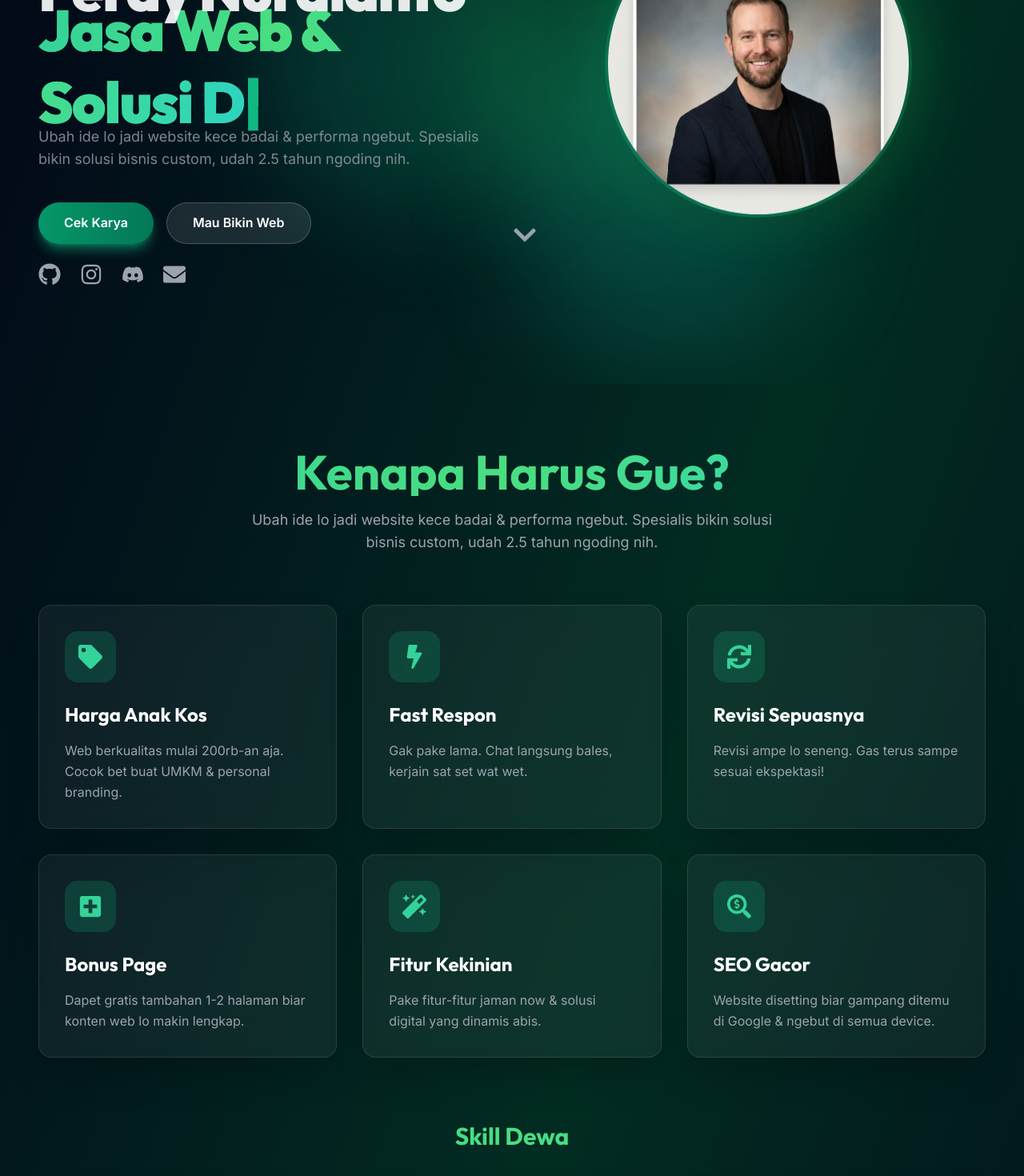
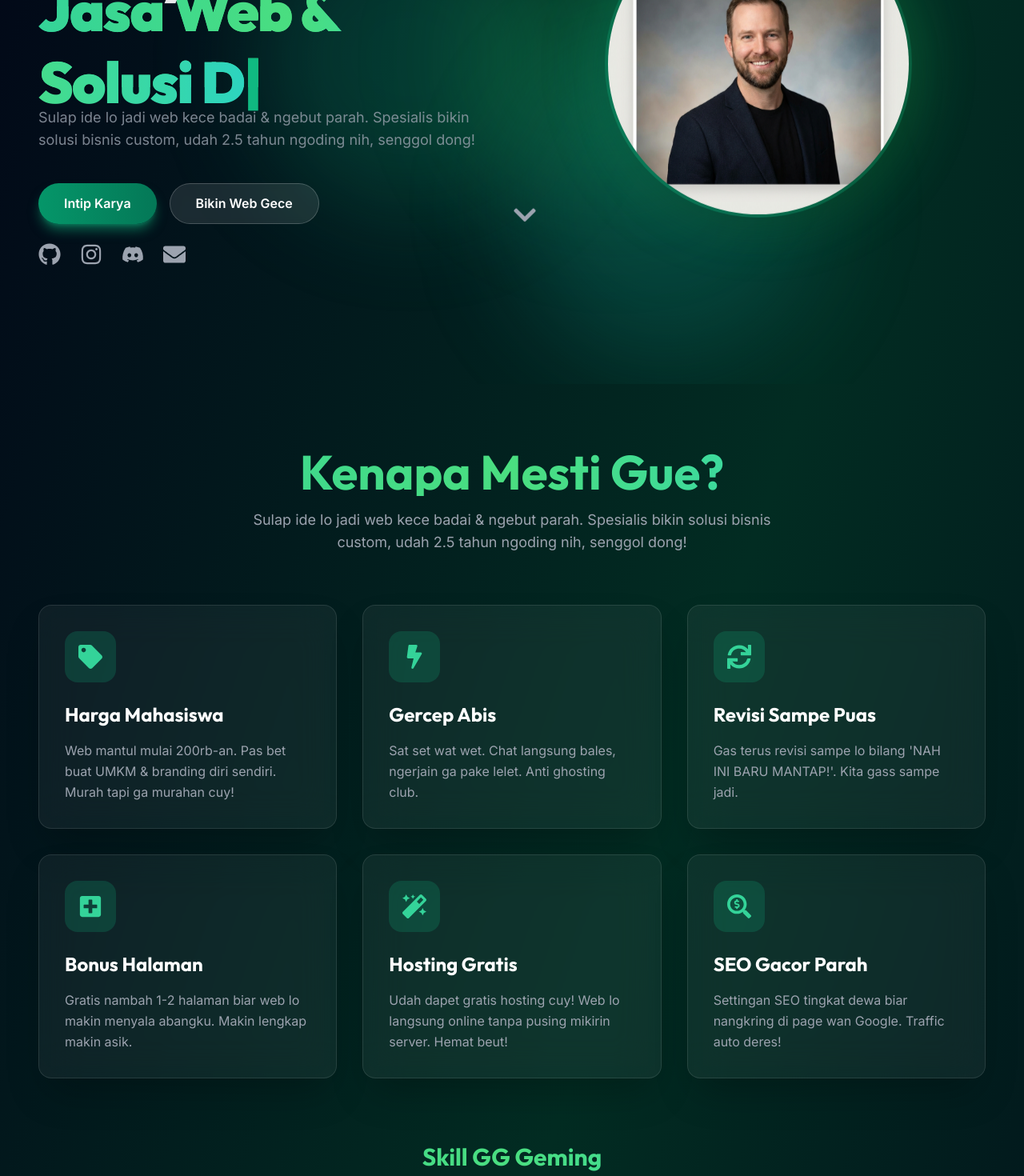
Before and after one commit to M-Ferdy-Nurdianto/Portofolio, a React (Vite) app: page / in a window 1280 px wide. Shown: the part 320-1790 px from the top of the page at 80% size. Built offline with nearby package versions, Linux system fonts and the light colour scheme.

Commit message:
feat: update tech stack and tools with icons

```diff
--- a/src/components/Hero.jsx
+++ b/src/components/Hero.jsx
@@ -23,11 +23,6 @@ const Hero = () => {
       <div className="container mx-auto px-4 relative z-10" data-aos="fade-up">
         <div className="flex flex-col md:flex-row items-center justify-between gap-12">
           <div className="flex-1 text-center md:text-left space-y-6">
-            <div className="inline-block px-4 py-1.5 glass-card border border-emerald-500/20 rounded-full" data-aos="fade-down" data-aos-delay="200">
-              <span className="text-emerald-400 font-medium tracking-wide text-xs md:text-sm uppercase">
-                {t(ui.messages.welcome)}
-              </span>
-            </div>
 
             <div className="space-y-2">
               <h1 className="text-3xl sm:text-5xl md:text-6xl lg:text-7xl font-black tracking-tight font-display text-white">
--- a/src/components/Navigation.jsx
+++ b/src/components/Navigation.jsx
@@ -49,7 +49,7 @@ const Navigation = () => {
             onClick={(e) => scrollToSection(e, '#home')}
             className="text-2xl md:text-3xl font-bold gradient-text font-display cursor-pointer"
           >
-            {t(personal.role).split(' ')[0]} Portfolio
+            ferdy
           </a>
 
           {/* Desktop Menu */}
--- a/src/data/siteConfig.json
+++ b/src/data/siteConfig.json
@@ -7,7 +7,7 @@
     },
     "bio": {
       "en": "Transforming your ideas into high-quality, high-performance websites. Specialized in building custom business solutions with 2.5 years of technical expertise.",
-      "id": "Ubah ide lo jadi website kece badai & performa ngebut. Spesialis bikin solusi bisnis custom, udah 2.5 tahun ngoding nih."
+      "id": "Sulap ide lo jadi web kece badai & ngebut parah. Spesialis bikin solusi bisnis custom, udah 2.5 tahun ngoding nih, senggol dong!"
     },
     "email": "ferdynm8@gmail.com",
     "whatsapp": "085765907580",
@@ -21,28 +21,28 @@
   },
   "services": [
     {
-      "title": { "en": "Affordable Pricing", "id": "Harga Anak Kos" },
-      "desc": { "en": "High-quality websites starting from just 200k IDR. Perfect for small businesses.", "id": "Web berkualitas mulai 200rb-an aja. Cocok bet buat UMKM & personal branding." }
+      "title": { "en": "Affordable Pricing", "id": "Harga Mahasiswa" },
+      "desc": { "en": "High-quality websites starting from just 200k IDR. Perfect for small businesses.", "id": "Web mantul mulai 200rb-an. Pas bet buat UMKM & branding diri sendiri. Murah tapi ga murahan cuy!" }
     },
     {
-      "title": { "en": "Fast Response", "id": "Fast Respon" },
-      "desc": { "en": "I value your time. Guaranteed fast communication and timely delivery.", "id": "Gak pake lama. Chat langsung bales, kerjain sat set wat wet." }
+      "title": { "en": "Fast Response", "id": "Gercep Abis" },
+      "desc": { "en": "I value your time. Guaranteed fast communication and timely delivery.", "id": "Sat set wat wet. Chat langsung bales, ngerjain ga pake lelet. Anti ghosting club." }
     },
     {
-      "title": { "en": "Unlimited Revisions", "id": "Revisi Sepuasnya" },
-      "desc": { "en": "I'll keep refining until your website perfectly matches your vision.", "id": "Revisi ampe lo seneng. Gas terus sampe sesuai ekspektasi!" }
+      "title": { "en": "Unlimited Revisions", "id": "Revisi Sampe Puas" },
+      "desc": { "en": "I'll keep refining until your website perfectly matches your vision.", "id": "Gas terus revisi sampe lo bilang 'NAH INI BARU MANTAP!'. Kita gass sampe jadi." }
     },
     {
-      "title": { "en": "Bonus Pages", "id": "Bonus Page" },
-      "desc": { "en": "Get 1-2 extra pages for free to enhance your website's content.", "id": "Dapet gratis tambahan 1-2 halaman biar konten web lo makin lengkap." }
+      "title": { "en": "Bonus Pages", "id": "Bonus Halaman" },
+      "desc": { "en": "Get 1-2 extra pages for free to enhance your website's content.", "id": "Gratis nambah 1-2 halaman biar web lo makin menyala abangku. Makin lengkap makin asik." }
     },
     {
-      "title": { "en": "Modern Features", "id": "Fitur Kekinian" },
-      "desc": { "en": "Equipped with state-of-the-art features and dynamic digital solutions.", "id": "Pake fitur-fitur jaman now & solusi digital yang dinamis abis." }
+      "title": { "en": "Free Hosting", "id": "Hosting Gratis" },
+      "desc": { "en": "Free hosting included so your website goes live immediately without extra costs.", "id": "Udah dapet gratis hosting cuy! Web lo langsung online tanpa pusing mikirin server. Hemat beut!" }
     },
     {
-      "title": { "en": "SEO Optimized", "id": "SEO Gacor" },
-      "desc": { "en": "Built to be Google-friendly and lightning fast on all devices.", "id": "Website disetting biar gampang ditemu di Google & ngebut di semua device." }
+      "title": { "en": "SEO Optimized", "id": "SEO Gacor Parah" },
+      "desc": { "en": "Built to be Google-friendly and lightning fast on all devices.", "id": "Settingan SEO tingkat dewa biar nangkring di page wan Google. Traffic auto deres!" }
     }
   ],
   "skills": [
@@ -56,32 +56,32 @@
   "ui": {
     "nav": {
       "home": { "en": "Home", "id": "Home" },
-      "about": { "en": "Services", "id": "Services" },
-      "projects": { "en": "Portfolio", "id": "Portfolio" },
+      "about": { "en": "Services", "id": "Layanan" },
+      "projects": { "en": "Portfolio", "id": "Portofolio" },
       "contact": { "en": "Order Now", "id": "Order Kuy" }
     },
     "buttons": {
-      "view_work": { "en": "View Portfolio", "id": "Cek Karya" },
-      "get_in_touch": { "en": "Order Website", "id": "Mau Bikin Web" },
-      "order_whatsapp": { "en": "Order via WhatsApp", "id": "Chat WA Aja" }
+      "view_work": { "en": "View Portfolio", "id": "Intip Karya" },
+      "get_in_touch": { "en": "Order Website", "id": "Bikin Web Gece" },
+      "order_whatsapp": { "en": "Order via WhatsApp", "id": "Gas Chat WA" }
     },
     "titles": {
-      "skills": { "en": "Technical Skills", "id": "Skill Dewa" },
-      "projects": { "en": "Latest Projects", "id": "Project Anyar" },
-      "contact": { "en": "Order Your Website", "id": "Order Web Lu Sekarang" },
-      "about_me": { "en": "Why Choose Me?", "id": "Kenapa Harus Gue?" },
-      "contact_info": { "en": "Direct Contact", "id": "Kontak Gue" },
-      "follow_me": { "en": "Follow Me", "id": "Follow Gue" },
-      "welcome": { "en": "Build Your Digital Presence", "id": "Bikin Brand Lu Makin Kece" }
+      "skills": { "en": "Technical Skills", "id": "Skill GG Geming" },
+      "projects": { "en": "Latest Projects", "id": "Project Terbaru Gue" },
+      "contact": { "en": "Order Your Website", "id": "Gas Order Sekarang" },
+      "about_me": { "en": "Why Choose Me?", "id": "Kenapa Mesti Gue?" },
+      "contact_info": { "en": "Direct Contact", "id": "Sapa Gue Disini" },
+      "follow_me": { "en": "Follow Me", "id": "Mutualan Yuk" },
+      "welcome": { "en": "Build Your Digital Presence", "id": "Upgrade Brand Lo Sekarang" }
     },
     "messages": {
-      "loading_projects": { "en": "Loading projects...", "id": "Bentar, loading..." },
-      "no_projects": { "en": "No projects found.", "id": "Yah, ga ada project nih." },
+      "loading_projects": { "en": "Loading projects...", "id": "Sabar, lagi loading..." },
+      "no_projects": { "en": "No projects found.", "id": "Waduh, belum ada project nih." },
       "cta_desc": {
         "en": "Ready to take your business online? Contact me now to discuss your project.",
-        "id": "Udah siap go online? Chat gue sekarng buat ngobrolin ide gokil lo."
+        "id": "Udah siap go online? Chat gue sekarang buat ngobrolin ide liar lo, gasss!"
       },
-      "explore_projects": { "en": "Check out my previous work", "id": "Nih liat hasil karya gue sebelumnya" }
+      "explore_projects": { "en": "Check out my previous work", "id": "Cekidot karya-karya gue sebelumnya:" }
     }
   }
 }
```
